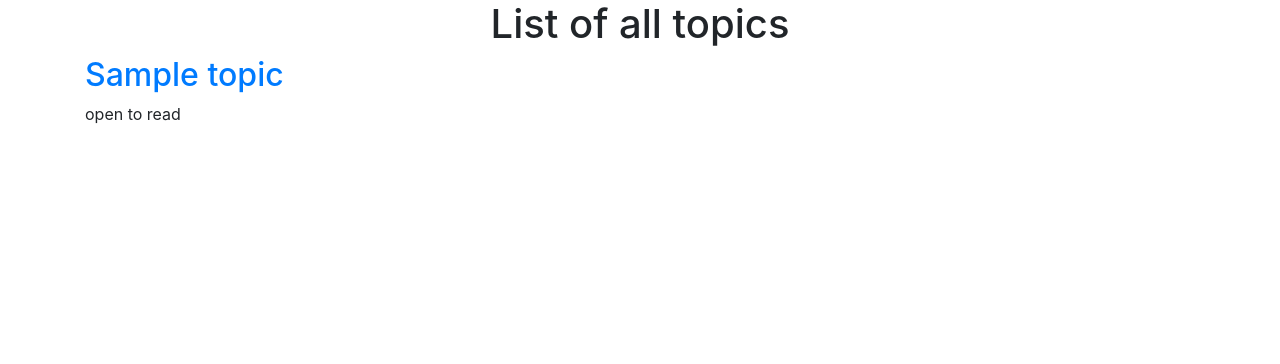
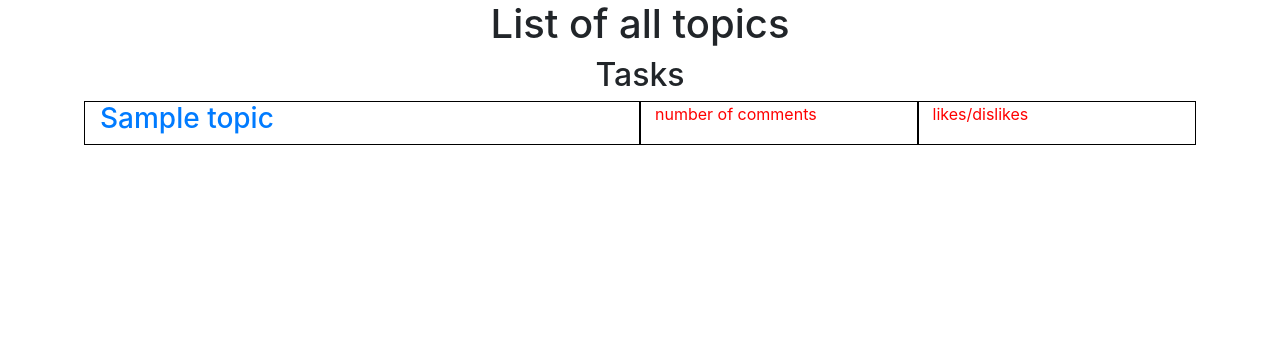
Before and after one commit to biggreenrm/forum_innowise, a Django app: page / in a window 1280 px wide. Shown: the part 56-420 px from the top of the page. Run offline with Django 3.2, Linux system fonts and the light colour scheme; tables that the repository leaves empty hold one stand-in row (values such as "Sample post"); some libraries are stand-ins or nearby versions.

Commit message:
modify page for list of topics

```diff
--- a/topic/static/css/style.css
+++ b/topic/static/css/style.css
@@ -1,6 +1,6 @@
 html,
 body {
-    height: 100%;
+	height: 100%;
 }
 
 h1 {
@@ -24,3 +24,13 @@ h1 {
 .footer {
 	flex: 0 0 auto;
 }
+
+.topic-theme {
+	text-align: center;
+}
+
+.topic {
+	color: red;
+	outline: 1px solid black;
+
+}
--- a/topic/templates/topic/topic_list.html
+++ b/topic/templates/topic/topic_list.html
@@ -3,9 +3,23 @@
 {% block content %}
     <div class="topic-list">
         <h1>List of all topics</h1>
-        {% for topic in topics %}
-            <h2><a href="{{ topic.get_absolute_url }}">{{ topic.title }}</a></h2>
-            <p>open to read</p>
-        {% endfor %}
+        <h2 class="topic-theme">Tasks</h2>
+        <div class="theme-list">
+            {% for topic in topics %}
+            <div class="container">
+                <div class="row">
+                    <div class="col-6 topic">
+                        <h3><a href="{{ topic.get_absolute_url }}">{{ topic.title }}</a></h3>
+                    </div>
+                    <div class="col-3 topic">
+                        number of comments
+                    </div>
+                    <div class="col-3 topic">
+                        likes/dislikes
+                    </div>
+                </div>
+            </div>
+            {% endfor %}
+        </div>
     </div>
 {% endblock %}
```
